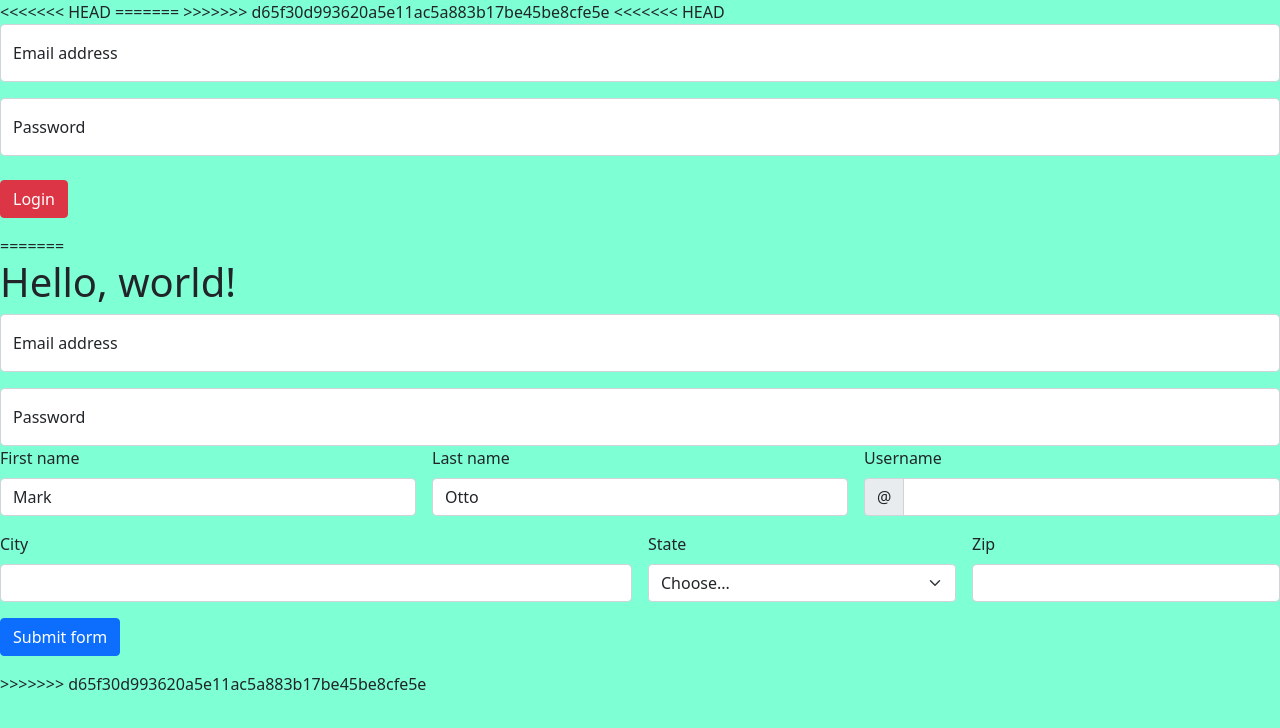
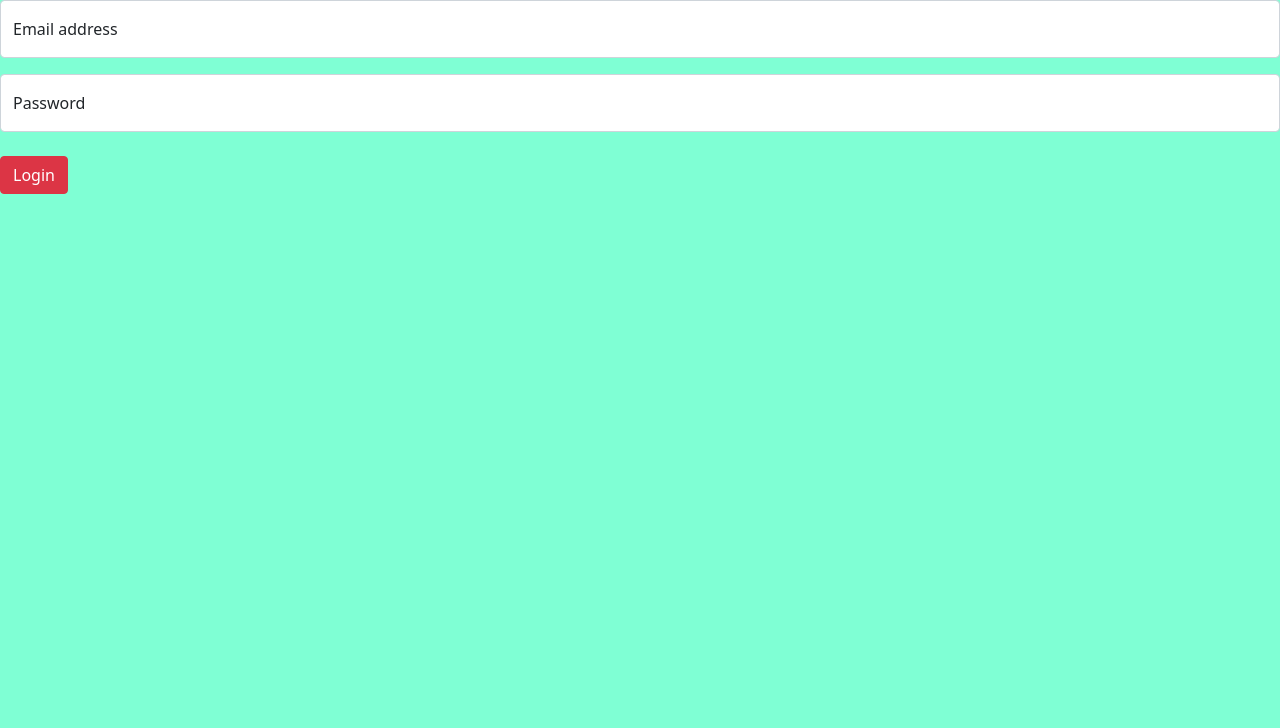
Before and after one commit to rohansahu1212/knitspace, a website: page index.html in a window 1280 px wide. Drawn offline with nearby package versions, Linux system fonts and the light colour scheme.

Commit message:
final changes

```diff
--- a/index.html
+++ b/index.html
@@ -1,20 +1,16 @@
-<<<<<<< HEAD
+
 <html>
     <head>
         <title>login page</title>
          <!-- Required meta tags -->
-=======
-<!doctype html>
-<html lang="en">
-  <head>
-    <!-- Required meta tags -->
->>>>>>> d65f30d993620a5e11ac5a883b17be45be8cfe5e
+
+
     <meta charset="utf-8">
     <meta name="viewport" content="width=device-width, initial-scale=1">
 
     <!-- Bootstrap CSS -->
     <link href="https://cdn.jsdelivr.net/npm/bootstrap@5.0.1/dist/css/bootstrap.min.css" rel="stylesheet" integrity="sha384-+0n0xVW2eSR5OomGNYDnhzAbDsOXxcvSN1TPprVMTNDbiYZCxYbOOl7+AMvyTG2x" crossorigin="anonymous">
-<<<<<<< HEAD
+
     </head>
     <body>
         <script>
@@ -64,84 +60,3 @@
 </style>
     </body>
 </html>
-=======
-
-    <title>Hello, world!</title>
-  </head>
-  <body>
-    <h1>Hello, world!</h1>
-
-    <!-- Optional JavaScript; choose one of the two! -->
-
-    <!-- Option 1: Bootstrap Bundle with Popper -->
-    <script src="https://cdn.jsdelivr.net/npm/bootstrap@5.0.1/dist/js/bootstrap.bundle.min.js" integrity="sha384-gtEjrD/SeCtmISkJkNUaaKMoLD0//ElJ19smozuHV6z3Iehds+3Ulb9Bn9Plx0x4" crossorigin="anonymous"></script>
-
-    <!-- Option 2: Separate Popper and Bootstrap JS -->
-    <!--
-    <script src="https://cdn.jsdelivr.net/npm/@popperjs/core@2.9.2/dist/umd/popper.min.js" integrity="sha384-IQsoLXl5PILFhosVNubq5LC7Qb9DXgDA9i+tQ8Zj3iwWAwPtgFTxbJ8NT4GN1R8p" crossorigin="anonymous"></script>
-    <script src="https://cdn.jsdelivr.net/npm/bootstrap@5.0.1/dist/js/bootstrap.min.js" integrity="sha384-Atwg2Pkwv9vp0ygtn1JAojH0nYbwNJLPhwyoVbhoPwBhjQPR5VtM2+xf0Uwh9KtT" crossorigin="anonymous"></script>
-    -->
-    <div class="form-floating mb-3">
-        <input type="email" class="form-control" id="floatingInput" placeholder="name@example.com">
-        <label for="floatingInput">Email address</label>
-      </div>
-      <div class="form-floating">
-        <input type="password" class="form-control" id="floatingPassword" placeholder="Password">
-        <label for="floatingPassword">Password</label>
-      </div>
-      <form class="row g-3 needs-validation" novalidate>
-        <div class="col-md-4 position-relative">
-          <label for="validationTooltip01" class="form-label">First name</label>
-          <input type="text" class="form-control" id="validationTooltip01" value="Mark" required>
-          <div class="valid-tooltip">
-            Looks good!
-          </div>
-        </div>
-        <div class="col-md-4 position-relative">
-          <label for="validationTooltip02" class="form-label">Last name</label>
-          <input type="text" class="form-control" id="validationTooltip02" value="Otto" required>
-          <div class="valid-tooltip">
-            Looks good!
-          </div>
-        </div>
-        <div class="col-md-4 position-relative">
-          <label for="validationTooltipUsername" class="form-label">Username</label>
-          <div class="input-group has-validation">
-            <span class="input-group-text" id="validationTooltipUsernamePrepend">@</span>
-            <input type="text" class="form-control" id="validationTooltipUsername" aria-describedby="validationTooltipUsernamePrepend" required>
-            <div class="invalid-tooltip">
-              Please choose a unique and valid username.
-            </div>
-          </div>
-        </div>
-        <div class="col-md-6 position-relative">
-          <label for="validationTooltip03" class="form-label">City</label>
-          <input type="text" class="form-control" id="validationTooltip03" required>
-          <div class="invalid-tooltip">
-            Please provide a valid city.
-          </div>
-        </div>
-        <div class="col-md-3 position-relative">
-          <label for="validationTooltip04" class="form-label">State</label>
-          <select class="form-select" id="validationTooltip04" required>
-            <option selected disabled value="">Choose...</option>
-            <option>...</option>
-          </select>
-          <div class="invalid-tooltip">
-            Please select a valid state.
-          </div>
-        </div>
-        <div class="col-md-3 position-relative">
-          <label for="validationTooltip05" class="form-label">Zip</label>
-          <input type="text" class="form-control" id="validationTooltip05" required>
-          <div class="invalid-tooltip">
-            Please provide a valid zip.
-          </div>
-        </div>
-        <div class="col-12">
-          <button class="btn btn-primary" type="submit">Submit form</button>
-        </div>
-      </form>
-  </body>
-</html>
->>>>>>> d65f30d993620a5e11ac5a883b17be45be8cfe5e
```
